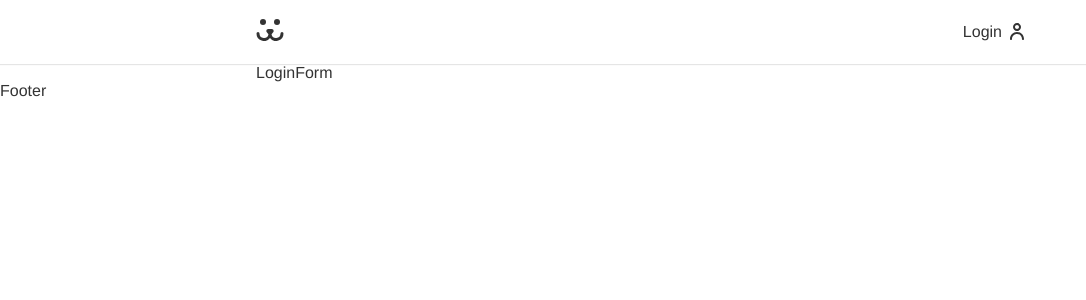
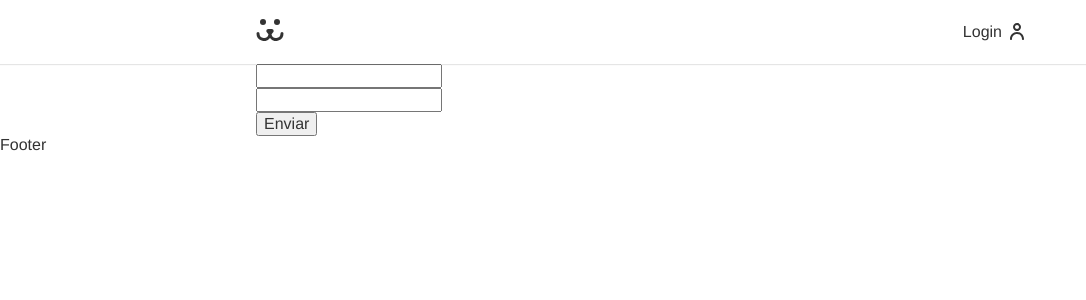
Before and after one commit to cafecomlucas/origamidDogsReactWeb, a React (Vite) app: page /login in a window 1280 px wide. Shown: the top 300 px of the page, without its empty margins (0-1086 px from the left). Built offline with nearby package versions, Linux system fonts and the light colour scheme.

Commit message:
LoginForm | Obtendo o token da API

```diff
--- a/src/Components/Login/LoginForm.jsx
+++ b/src/Components/Login/LoginForm.jsx
@@ -1,5 +1,48 @@
+import React from 'react';
+
 const LoginForm = () => {
-  return <div>LoginForm</div>;
+  const [username, setUsername] = React.useState('');
+  const [password, setPassword] = React.useState('');
+
+  const handleSubmit = React.useCallback(
+    async (e) => {
+      e.preventDefault();
+      const response = await fetch(
+        'https://dogsapi.origamid.dev/json/jwt-auth/v1/token',
+        {
+          method: 'POST',
+          headers: {
+            'Content-type': 'application/json',
+          },
+          body: JSON.stringify({
+            username,
+            password,
+          }),
+        },
+      );
+      const { token } = await response.json();
+      // save token
+    },
+    [username, password],
+  );
+
+  return (
+    <section>
+      <form onSubmit={handleSubmit}>
+        <input
+          type="text"
+          value={username}
+          onChange={({ target }) => setUsername(target.value)}
+        />
+        <input
+          type="password"
+          value={password}
+          onChange={({ target }) => setPassword(target.value)}
+        />
+        <button>Enviar</button>
+      </form>
+    </section>
+  );
 };
 
 export default LoginForm;
```
Also changed, not shown: 1 other file (tests, documents, lock files or other folders).
